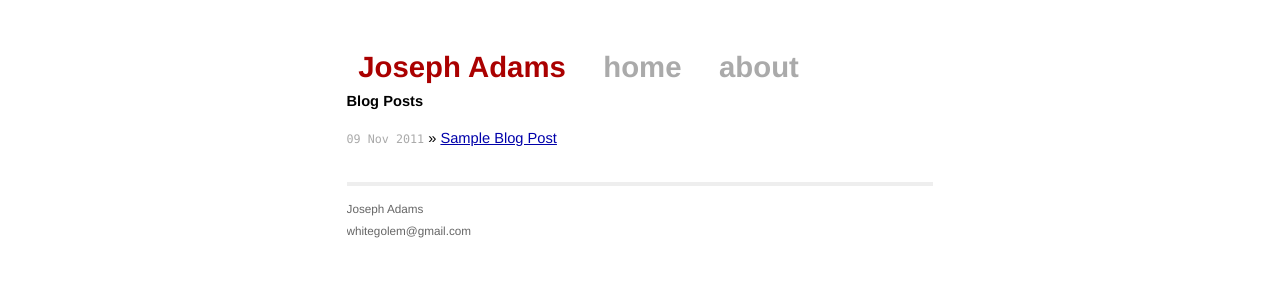
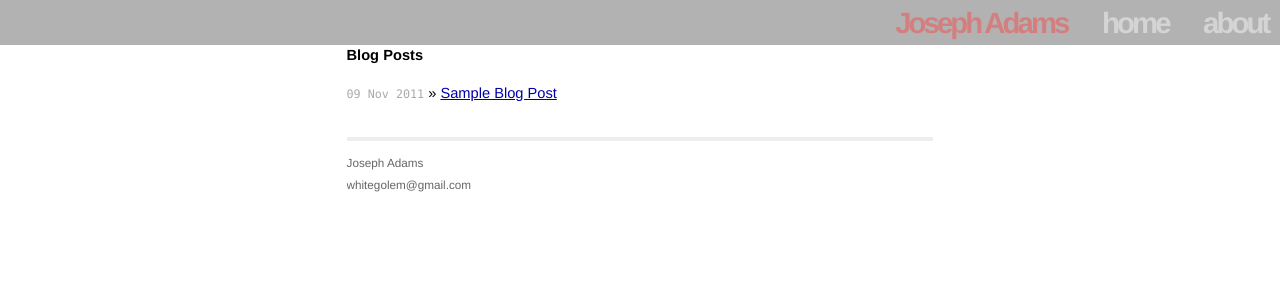
Before and after one commit to jcla1/jcla1.github.com, a Jekyll site: the page built from index.html, in a window 1280 px wide and 900 px high. Shown: the top 300 px of the window. Built offline with Jekyll 4.4.1, drawn with Linux system fonts in a browser that asks for light colours.

Commit message:
Update css/main.css

```diff
--- a/css/main.css
+++ b/css/main.css
@@ -95,11 +95,15 @@ ul.posts {
   padding: 0.4em;
   font-weight: bold;
   font-size: 2em;
-  text-align: left;
-  background: rgba(204, 204, 204, 0.5)
+  letter-spacing: -0.1em;
+  text-align: right;
+  background: rgba(0, 0, 0, 0.6);
   position: fixed;
   top: 0;
-  left: 0;
+  right: 0;
+  opacity: 0.5;
+  filter: alpha(opacity = 50);
+  z-index: 1;
   width: 100%;
 }
 
```
